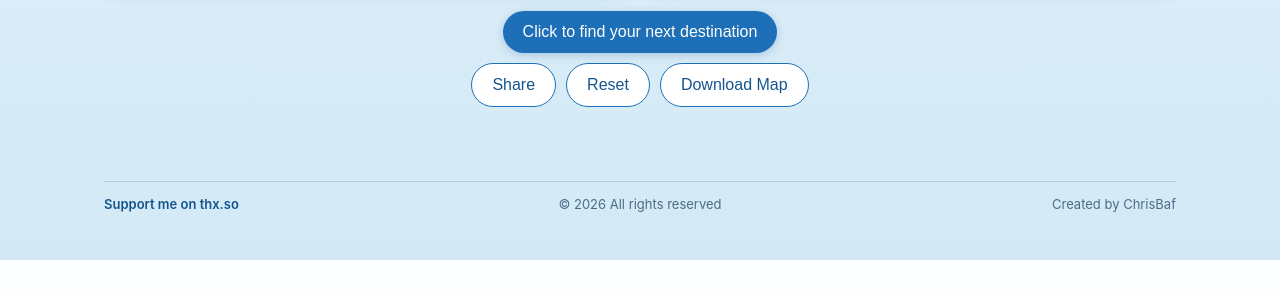
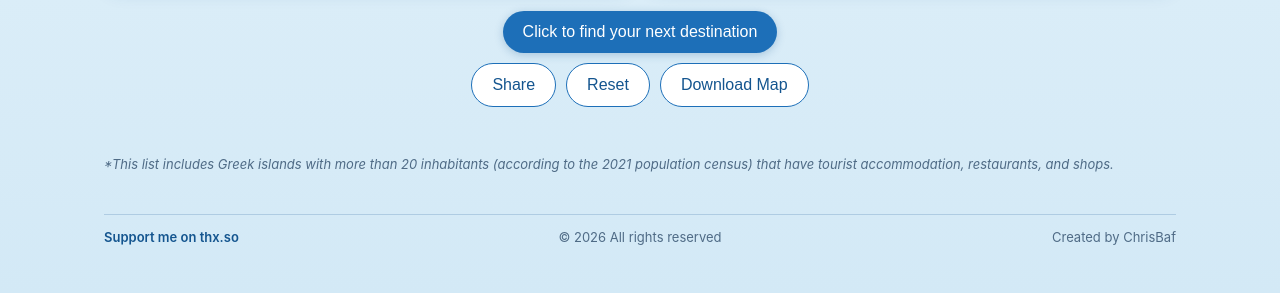
Before and after one commit to ChrisBaf/greek-islands-map, a Flask app: page / in a window 1280 px wide. Shown: the part 1453-1746 px from the top of the page. Before the commit the page ends 1713 px from the top, so only its background shows below. Run offline with Flask 3, Linux system fonts and the light colour scheme; data that the repository does not hold is empty; some libraries are stand-ins or nearby versions.

Commit message:
Add files via upload

```diff
--- a/templates/index.html
+++ b/templates/index.html
@@ -42,6 +42,13 @@
             margin: 4px 0;
         }
         .footnote.hint { color: var(--green); font-weight: 600; font-style: normal; }
+        .definition-note {
+            text-align: left;
+            margin: 14px 0 0;
+            font-size: 13px;
+            line-height: 1.5;
+            color: var(--muted);
+        }
         .card {
             background: #fff;
             border-radius: 16px;
@@ -191,8 +198,8 @@
 <body>
     <div class="page">
         <h1>Visited Greek Islands Map</h1>
-        <div class="footnote">Inhabited/Touristic Greek Islands (2021 population census)</div>
-        <div class="footnote">You can check how many Greek touristic islands (out of the <span id="totalIslands">85</span>) you have visited</div>
+        <div class="footnote">Inhabited/Touristic Greek Islands (2021 population census)*</div>
+        <div class="footnote">You can check how many Greek islands (out of the <span id="totalIslands">85</span>) you have visited</div>
         <div class="footnote hint">Click the islands you have visited on the map</div>
 
         <div class="card">
@@ -234,6 +241,10 @@
         </div>
 
         <div id="shareMessage" class="share-message" role="status" aria-live="polite"></div>
+
+        <div class="footnote definition-note">
+            *This list includes Greek islands with more than 20 inhabitants (according to the 2021 population census) that have tourist accommodation, restaurants, and shops.
+        </div>
 
         <footer>
             {% if support_url %}
@@ -335,6 +346,18 @@
                 updateRegions();
             }
 
+            // Keep the current selection in the URL so it can be shared with others.
+            function updateShareUrl() {
+                var url = new URL(window.location.href);
+                url.searchParams.delete('visited');
+                Object.keys(markers).forEach(function(islandName) {
+                    if (markers[islandName].isVisited) {
+                        url.searchParams.append('visited', islandName);
+                    }
+                });
+                window.history.replaceState({}, '', url.toString());
+            }
+
             // Toggle visited / not visited when a marker is clicked
             function toggleIsland(marker) {
                 var islandName = marker.options.title;
@@ -348,6 +371,7 @@
                     success: function() {
                         current.isVisited = !current.isVisited;
                         marker.setIcon(current.isVisited ? visitedIcon : defaultIcon);
+                        updateShareUrl();
                         refreshStats();
                     },
                     error: function(error) {
@@ -369,6 +393,15 @@
                             toggleIsland(e.target);
                         });
                     }
+                    // Restore the visited markers when the page is opened from a shared link.
+                    $.get('/visited', function(data) {
+                        data.visited_islands.forEach(function(islandName) {
+                            if (markers[islandName]) {
+                                markers[islandName].isVisited = true;
+                                markers[islandName].marker.setIcon(visitedIcon);
+                            }
+                        });
+                    });
                 }).fail(function(jqXHR, textStatus, errorThrown) {
                     console.error('Error loading islands:', textStatus, errorThrown);
                 });
@@ -388,6 +421,7 @@
                             markerData.isVisited = false;
                             markerData.marker.setIcon(defaultIcon);
                         });
+                        updateShareUrl();
                         refreshStats();
                         $('#nextDestination').html('');
                     },
@@ -416,14 +450,16 @@
 
             function shareText() {
                 if (stats.visited === 0) {
-                    return 'How many of the ' + stats.total + ' inhabited Greek islands have you visited? Mark them on this map:';
+                    return 'Look at how many Greek islands I have visited! Open my map and mark the islands you have visited too:';
                 }
                 var pct = Math.round(stats.visited / stats.total * 100);
-                return 'I have visited ' + stats.visited + ' of the ' + stats.total +
-                       ' inhabited Greek islands (' + pct + '%). How many have you visited?';
+                return 'Look at how many Greek islands I have visited! ' +
+                       stats.visited + ' out of ' + stats.total + ' (' + pct +
+                       '%). Open my map and mark the islands you have visited too:';
             }
 
             $('#shareButton').click(function() {
+                updateShareUrl();
                 var url = window.location.href.split('#')[0];
                 var text = shareText();
                 if (navigator.share) {
```
